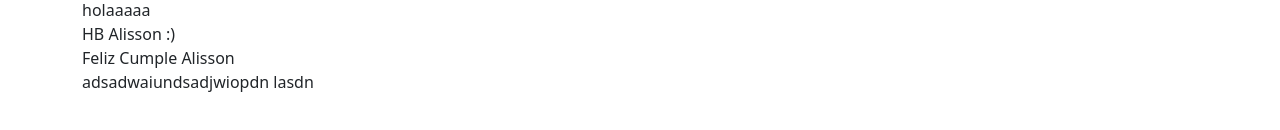
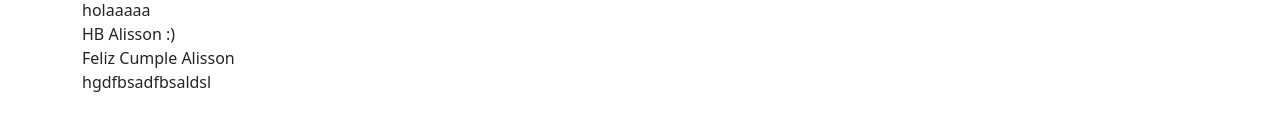
Before and after one commit to jipanaqued/examen2, a plain HTML site: page index.html in a window 1280 px wide. Shown: the part 262-392 px from the top of the page. Drawn offline with Linux system fonts and the light colour scheme.

Commit message:
feliz cumple

```diff
--- a/index.html
+++ b/index.html
@@ -49,7 +49,7 @@
     <div> holaaaaa</div>
     <div>HB Alisson :)</div>
     <div>Feliz Cumple Alisson</div>
-    <div>adsadwaiundsadjwiopdn lasdn</div>
+    <div>hgdfbsadfbsaldsl</div>
 
 
 
```
